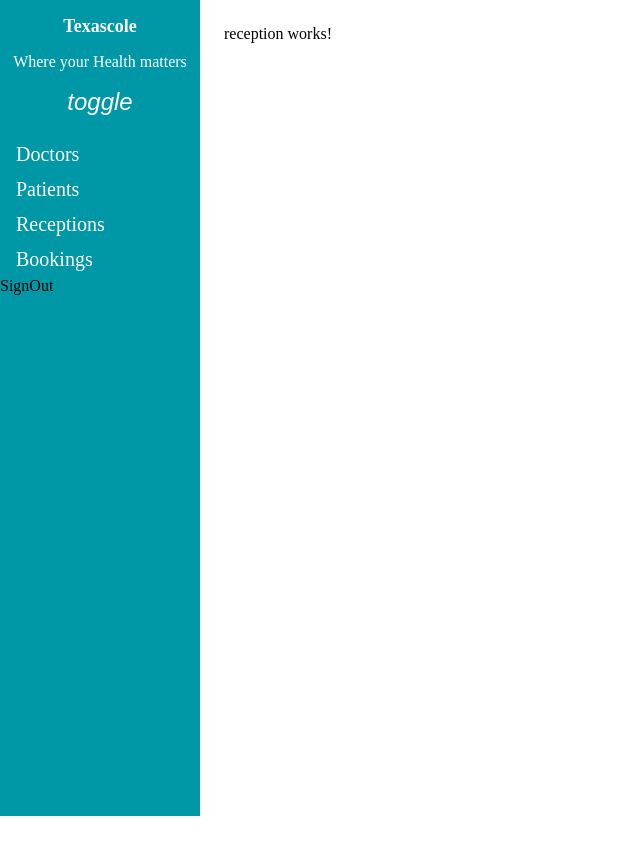
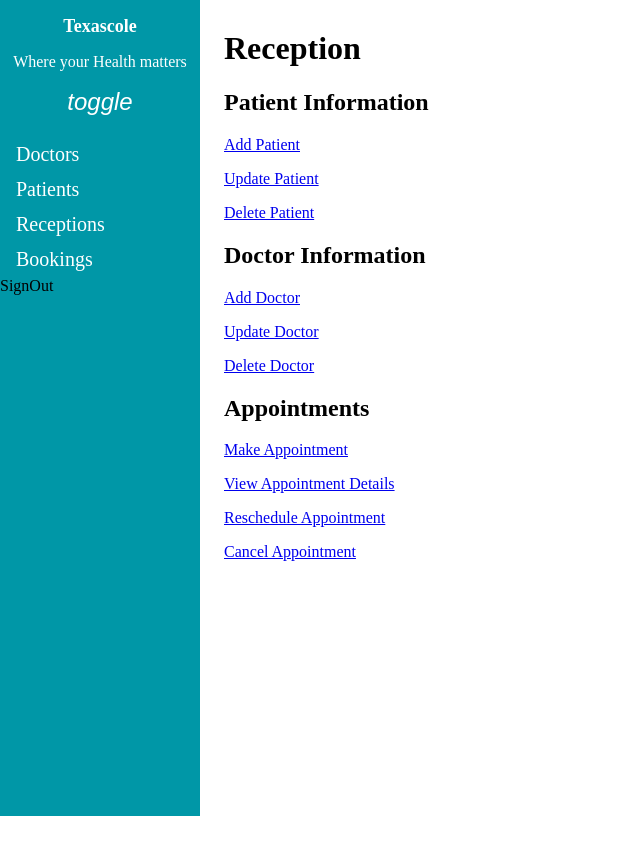
Before and after one commit to denisdelaki/Texascole-Hospital-, an Angular app: page /dashboard/booking in a window 1280 px wide. Shown: the top 854 px of the page, without its empty margins (0-640 px from the left). Built offline with nearby package versions, Linux system fonts and the light colour scheme.

Commit message:
added the reception page

```diff
--- a/src/app/reception/reception.component.html
+++ b/src/app/reception/reception.component.html
@@ -1 +1,49 @@
-<p>reception works!</p>
+<!-- reception.component.html -->
+
+<h1>Reception</h1>
+
+<div class="container">
+  <div class="row">
+    <div class="col-6">
+      <h2>Patient Information</h2>
+      <p>
+        <a routerLink="/reception/add-patient">Add Patient</a>
+      </p>
+      <p>
+        <a routerLink="/reception/update-patient">Update Patient</a>
+      </p>
+      <p>
+        <a routerLink="/reception/delete-patient">Delete Patient</a>
+      </p>
+    </div>
+    <div class="col-6">
+      <h2>Doctor Information</h2>
+      <p>
+        <a routerLink="/reception/add-doctor">Add Doctor</a>
+      </p>
+      <p>
+        <a routerLink="/reception/update-doctor">Update Doctor</a>
+      </p>
+      <p>
+        <a routerLink="/reception/delete-doctor">Delete Doctor</a>
+      </p>
+    </div>
+  </div>
+  <div class="row">
+    <div class="col-6">
+      <h2>Appointments</h2>
+      <p>
+        <a routerLink="/reception/make-appointment">Make Appointment</a>
+      </p>
+      <p>
+        <a routerLink="/reception/view-appointment-details">View Appointment Details</a>
+      </p>
+      <p>
+        <a routerLink="/reception/reschedule-appointment">Reschedule Appointment</a>
+      </p>
+      <p>
+        <a routerLink="/reception/cancel-appointment">Cancel Appointment</a>
+      </p>
+    </div>
+  </div>
+</div>
```
